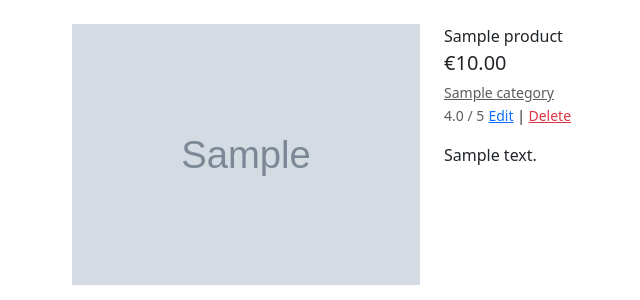
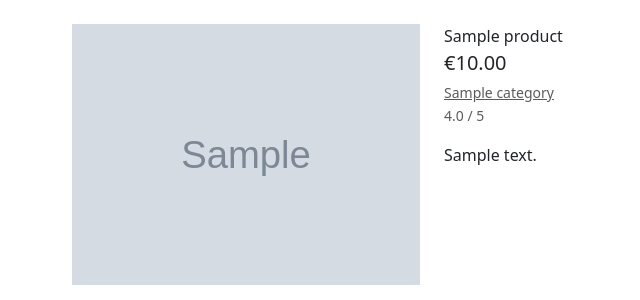
Before and after one commit to colmwoods/PCPartsIreland, a Django app: template products/templates/products/product_detail.html in a window 1280 px wide; the page is wider, and only the part inside the window is pictured. Shown: the part 141-441 px from the top of that part, without its empty margins (208-848 px from the left). Run offline with Django 5.2, Linux system fonts and the light colour scheme; the template is opened without the code that fills it: values that come from a table or form of the project are taken from there, others are empty; a user stored in the database is signed in; tables that the repository leaves empty hold one stand-in row (values such as "Sample post"); grey boxes marked "Sample" are stand-in pictures.

Commit message:
Remove checkout beg function aswell as edit function for boler code to get detail page up and running

```diff
--- a/products/templates/products/product_detail.html
+++ b/products/templates/products/product_detail.html
@@ -11,8 +11,10 @@
 
 {% block content %}
 <div class="overlay"></div>
+
 <div class="container-fluid">
     <div class="row">
+        <!-- Product image -->
         <div class="col-12 col-md-6 col-lg-4 offset-lg-2">
             <div class="image-container my-5">
                 {% if product.image %}
@@ -20,47 +22,42 @@
                     <img class="card-img-top img-fluid" src="{{ product.image.url }}" alt="{{ product.name }}">
                 </a>
                 {% else %}
-                <a href="">
-                    <img class="card-img-top img-fluid" src="{{ MEDIA_URL }}noimage.png" alt="{{ product.name }}">
-                </a>
+                <img class="card-img-top img-fluid" src="{{ MEDIA_URL }}noimage.png" alt="{{ product.name }}">
                 {% endif %}
             </div>
         </div>
+
+        <!-- Product details -->
         <div class="col-12 col-md-6 col-lg-4">
             <div class="product-details-container mb-5 mt-md-5">
                 <p class="mb-0">{{ product.name }}</p>
-                <p class="lead mb-0 text-left font-weight-bold">€{{ product.price }}</p>
+
+                <p class="lead mb-0 text-left font-weight-bold">
+                    €{{ product.price }}
+                </p>
+
                 {% if product.category %}
                 <p class="small mt-1 mb-0">
                     <a class="text-muted" href="{% url 'products' %}?category={{ product.category.name }}">
-                        <i class="fas fa-tag mr-1"></i>{{ product.category.friendly_name }}
+                        <i class="fas fa-tag mr-1"></i>
+                        {{ product.category.friendly_name }}
                     </a>
                 </p>
                 {% endif %}
+
                 {% if product.rating %}
-                <small class="text-muted"><i class="fas fa-star mr-1"></i>{{ product.rating }} / 5</small>
+                <small class="text-muted">
+                    <i class="fas fa-star mr-1"></i>
+                    {{ product.rating }} / 5
+                </small>
                 {% else %}
                 <small class="text-muted">No Rating</small>
                 {% endif %}
-                {% if request.user.is_superuser %}
-                <small class="ml-3">
-                    <a href="{% url 'edit_product' product.id %}">Edit</a> |
-                    <a class="text-danger" href="{% url 'delete_product' product.id %}">Delete</a>
-                </small>
-                {% endif %}
+
                 <p class="mt-3">{{ product.description }}</p>
-                <form class="form" action="{% url 'add_to_bag' product.id %}" method="POST">
-                    {% csrf_token %}
-                    <div class="form-row">
-                    </div>
-                </form>
+                </p>
             </div>
         </div>
     </div>
 </div>
 {% endblock %}
-
-{% block postloadjs %}
-{{ block.super }}
-{% include 'products/includes/quantity_input_script.html' %}
-{% endblock %}
```
